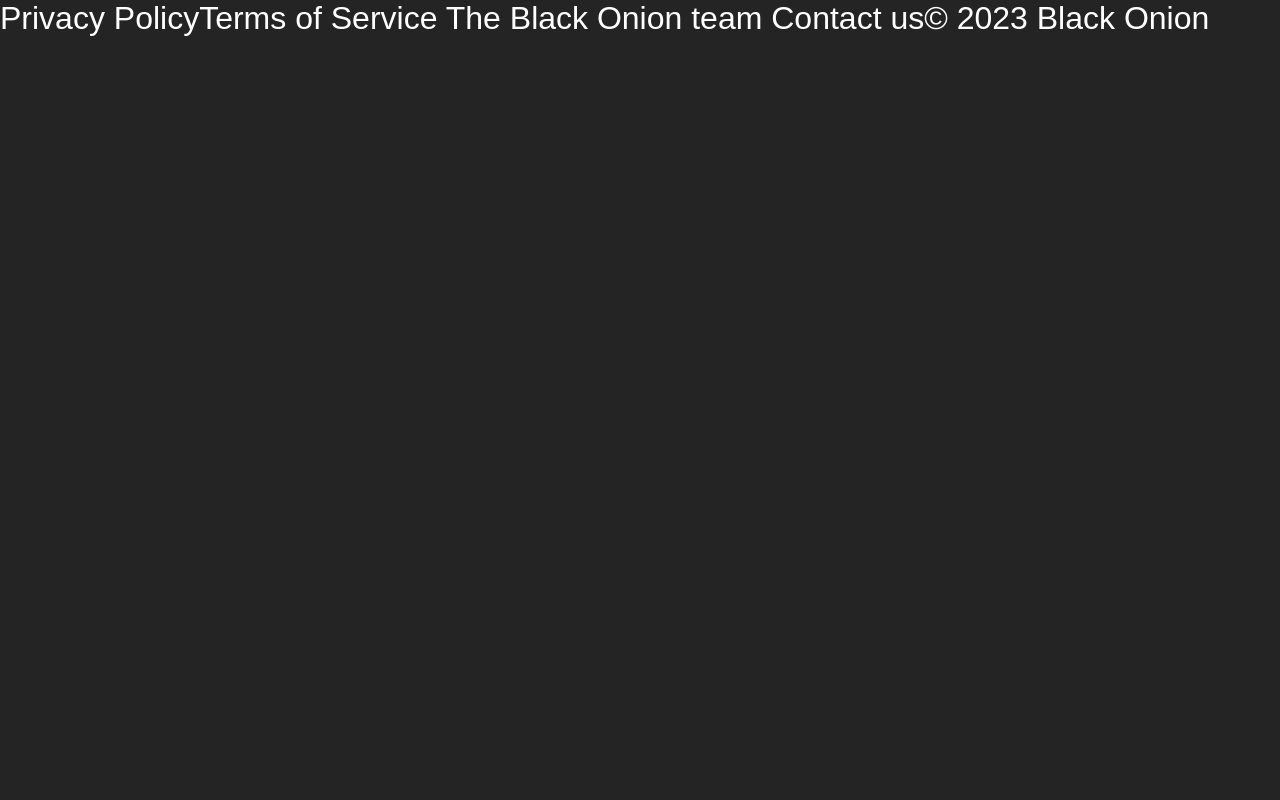
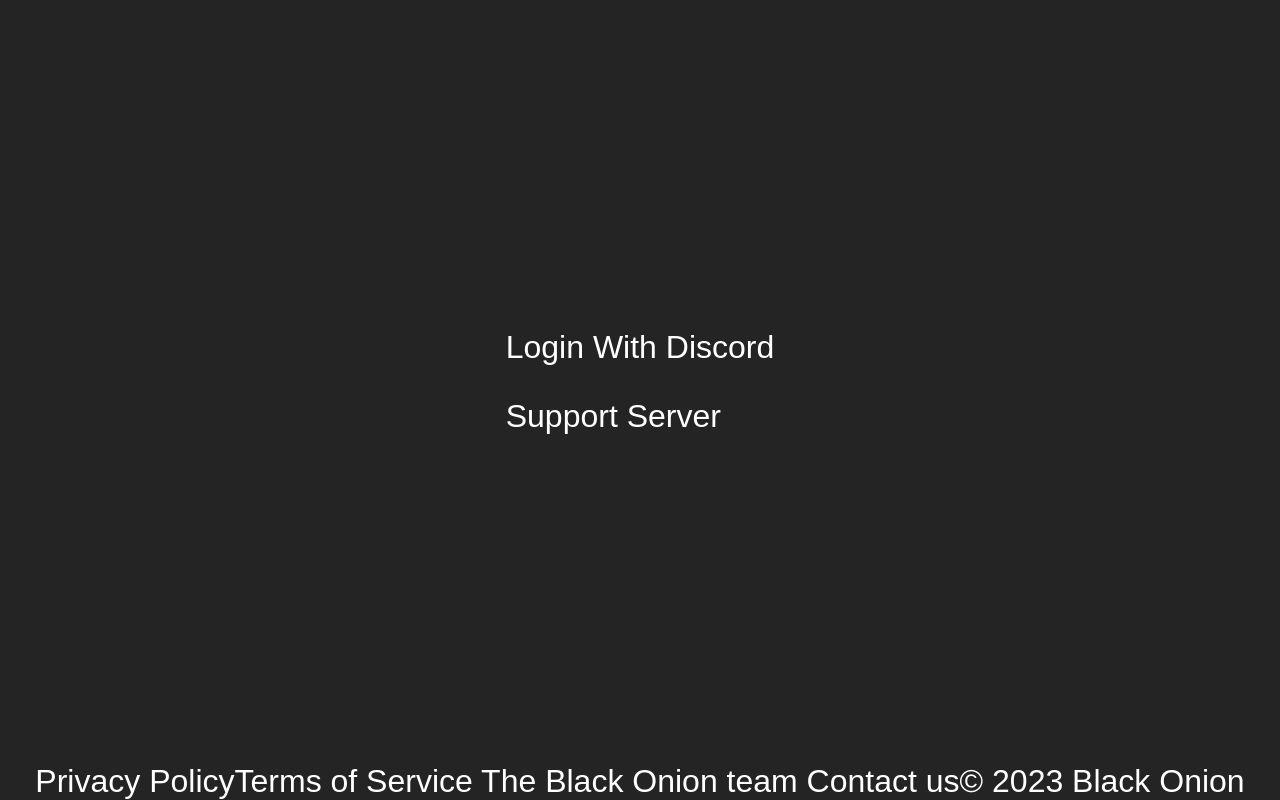
Before and after one commit to BotCraftHub/MystiGuardianDashboard, a React (Create React App) app: page / in a window 1280 px wide. Built offline with nearby package versions, Linux system fonts and the light colour scheme; a web font is replaced by a local one.

Commit message:
should center now

```diff
--- a/src/index.css
+++ b/src/index.css
@@ -4,4 +4,9 @@
     color: #fff;
     font-family: "DM Sans", sans-serif;
     font-size: 32px;
+    height: 100%;
 }
+
+html, #root {
+    height: 100%;
+}
--- a/src/pages/Home.tsx
+++ b/src/pages/Home.tsx
@@ -1,9 +1,11 @@
 //TODO: Use flutter css once finished
 export const Home = () => (
     <div style={{
+        height: '100%',
         display: 'flex',
         flexDirection: 'column',
         justifyContent: 'space-between',
+        alignItems: 'center',
     }}
     >
         <div></div>
@@ -11,6 +13,16 @@
             <div>
                 <div>
                 </div>
+                <p>
+                    Login With Discord
+                </p>
+            </div>
+            <div>
+                <div>
+                </div>
+                <p>
+                    Support Server
+                </p>
             </div>
         </div>
         <div>
```
